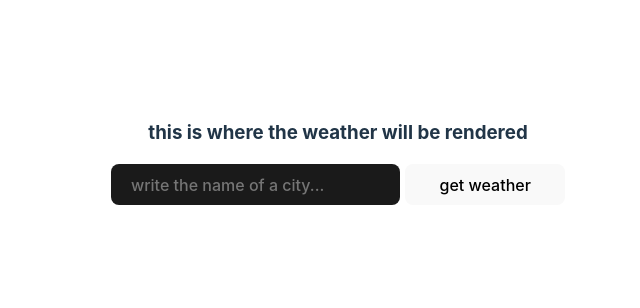
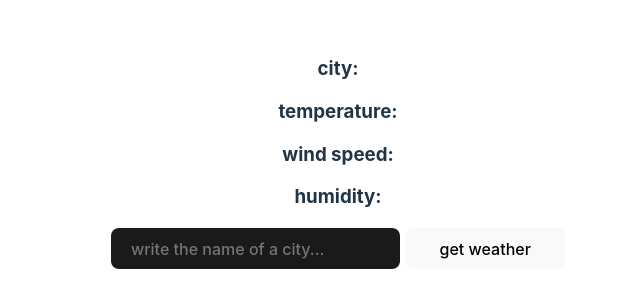
Before and after one commit to alaidine/weather-app, a Svelte app: page / in a window 1280 px wide. Shown: the part 246-554 px from the top of the page, without its empty margins (302-942 px from the left). Built offline with nearby package versions, Linux system fonts and the light colour scheme.

Commit message:
finished the first version of the weather app

```diff
--- a/src/App.svelte
+++ b/src/App.svelte
@@ -1,12 +1,44 @@
 <script lang="ts">
-  let city: any
+  let city: any = ""
   import { getWeather } from "./get_weather"
+
+  let temp: string = ""
+  let humidity: string = ""
+  let wind_speed: string = ""
+
+  async function updateWeather(): Promise<void> {
+    let weather = await getWeather(city)
+
+    temp = weather.temp
+    humidity = weather.humidity
+    wind_speed = weather.wind_speed
+
+    console.log(weather)
+    console.log([temp, humidity, wind_speed])
+  }
 </script>
 
 <main>
   <div class="container">
     <div>
-      <h3>this is where the weather will be rendered</h3>
+      <h3>
+        <form>
+          city: {city}
+        </form>
+      </h3>
+      <h3>
+        temperature: {temp}
+      </h3>
+      <h3>
+        <form>
+          wind speed: {wind_speed}
+        </form>
+      </h3>
+      <h3>
+        <form>
+          humidity: {humidity}
+        </form>
+      </h3>
     </div>
 
     <div class="other_container">
@@ -16,7 +48,7 @@
         </label>
       </form>
       <button on:click={() => {
-        getWeather(city)
+        updateWeather()
       }}>get weather</button>
     </div>
   </div>
--- a/src/get_weather.ts
+++ b/src/get_weather.ts
@@ -1,15 +1,9 @@
 import axios from "axios"
 
-interface Weather {
-  temperature: number;
-  windSpeed: number;
-  humidity: number;
-}
-
-export function getWeather(city: string) {
+export async function getWeather(city: string): Promise<any> {
   const url = `https://api.api-ninjas.com/v1/weather?city=${city}`
 
-  const res = axios.get(url, { headers: { 'X-Api-Key': '7utyQFW3vlf0UMOaSzL1fQ==T552j4B9VArP1QLN' } })
+  const res = await axios.get(url, { headers: { 'X-Api-Key': '7utyQFW3vlf0UMOaSzL1fQ==T552j4B9VArP1QLN' } })
   .then(response => {
     return response.data
   })
@@ -17,5 +11,5 @@ export function getWeather(city: string) {
     console.log(error)
   })
 
-  console.log(res)
+  return res
 }
```
